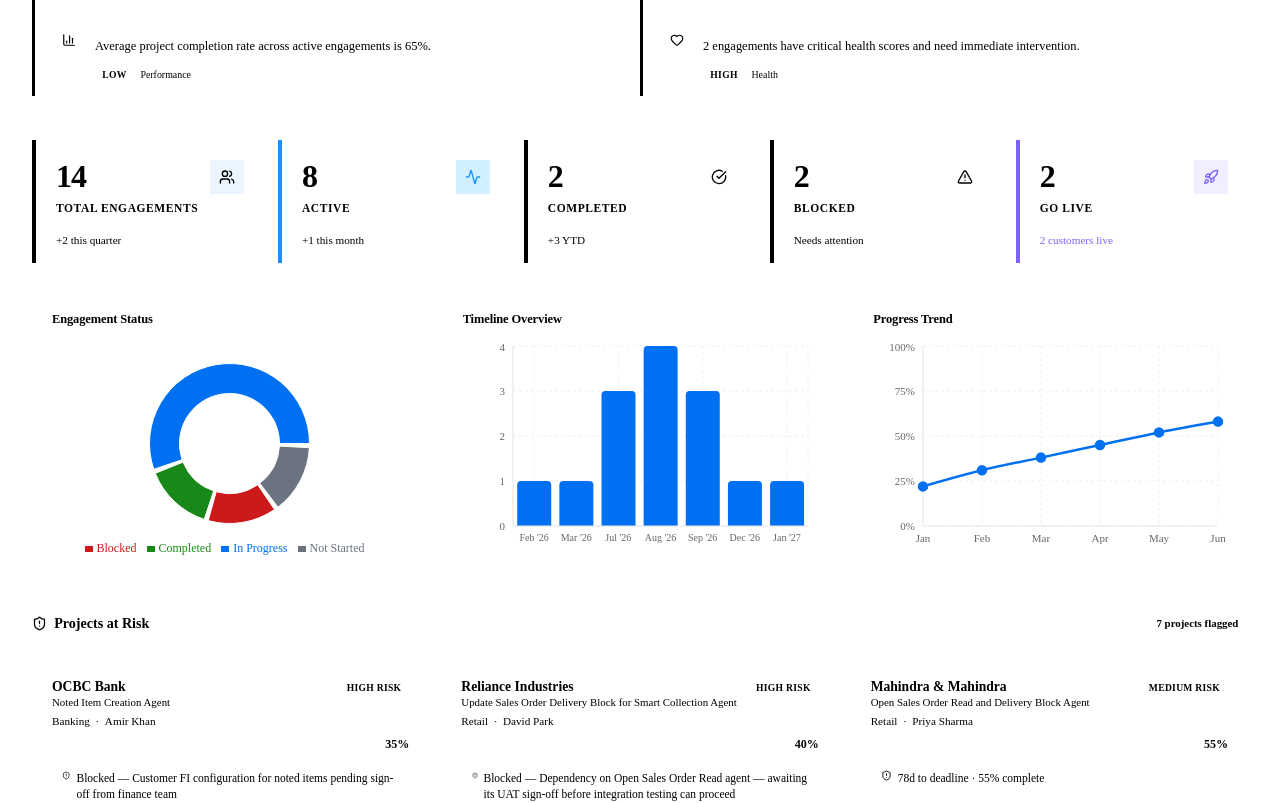
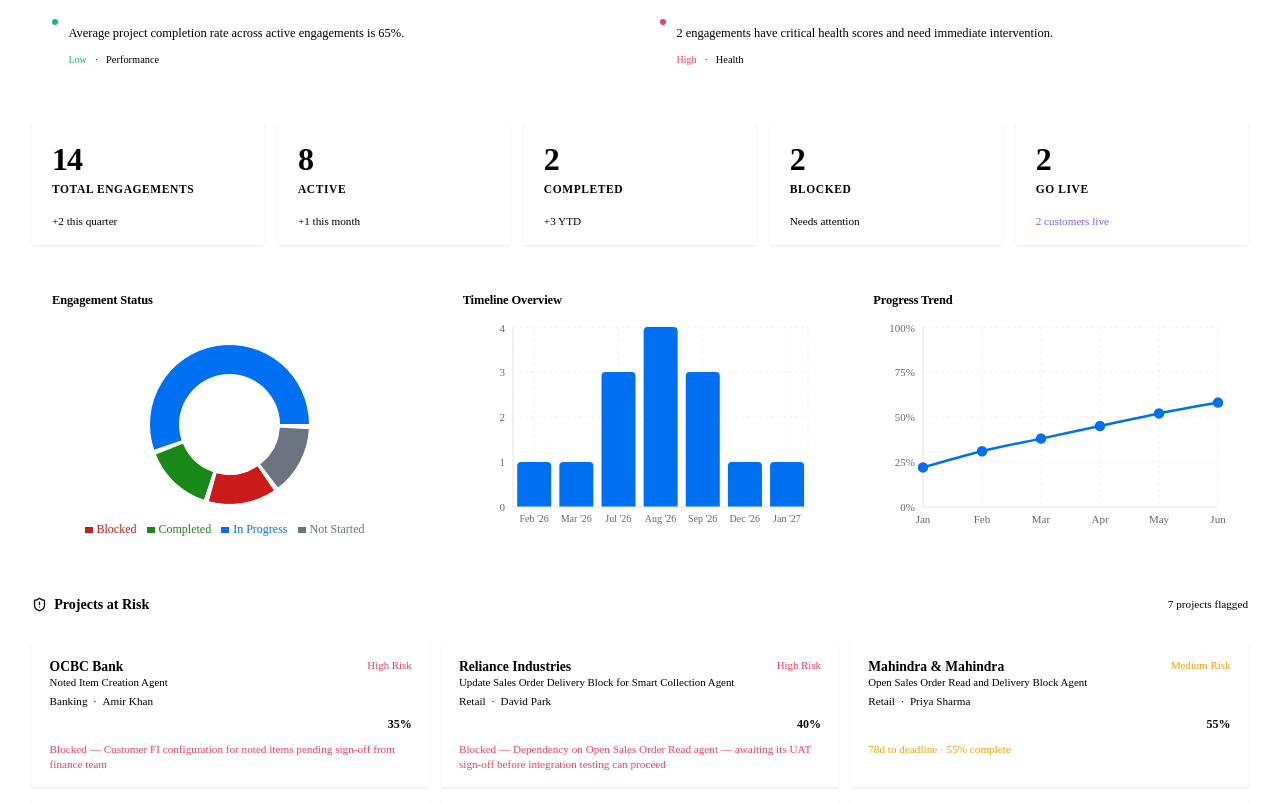
Before and after one commit to Kushal1002/RIG-Compass, a React (Vite) app: page / in a window 1280 px wide. Shown: the part 540-1343 px from the top of the page. Built offline with nearby package versions, Linux system fonts and the light colour scheme; the HTML template or start-up script is replaced by a standard one.

Commit message:
UI enhancement

```diff
--- a/src/components/AIInsightsPanel/AIInsightsPanel.jsx
+++ b/src/components/AIInsightsPanel/AIInsightsPanel.jsx
@@ -1,18 +1,6 @@
 import { useMemo } from 'react';
-import { Brain, AlertCircle, Clock, TrendingUp, Building2, BarChart3, Heart, Users, CheckCircle } from 'lucide-react';
 import { generateAIInsights } from '../../utils/aiInsightsEngine';
 import styles from './AIInsightsPanel.module.css';
-
-const iconMap = {
-  'alert-circle': AlertCircle,
-  'clock': Clock,
-  'trending-up': TrendingUp,
-  'building': Building2,
-  'bar-chart': BarChart3,
-  'heart': Heart,
-  'users': Users,
-  'check-circle': CheckCircle,
-};
 
 export default function AIInsightsPanel({ engagements }) {
   const insights = useMemo(() => generateAIInsights(engagements), [engagements]);
@@ -21,29 +9,25 @@ export default function AIInsightsPanel({ engagements }) {
     <div className={styles.insightsSection}>
       <div className={styles.insightsCard}>
         <h3 className={styles.insightsTitle}>
-          <Brain size={18} color="#5289ee" />
+          <img src="/301102_ai_white.png" alt="Joule" style={{ width: 14, height: 14, objectFit: 'contain', opacity: 0.7 }} />
           AI Insights & Observations
         </h3>
         <div className={styles.insightsList}>
-          {insights.map((insight) => {
-            const Icon = iconMap[insight.icon] || AlertCircle;
-            return (
-              <div key={insight.id} className={`${styles.insightItem} ${styles[insight.impact.toLowerCase()]}`}>
-                <div className={`${styles.insightIcon} ${styles[insight.impact.toLowerCase()]}`}>
-                  <Icon size={14} />
-                </div>
+          {insights.map((insight) => (
+            <div key={insight.id} className={styles.insightItem}>
+              <div className={`${styles.insightDot} ${styles[insight.impact.toLowerCase()]}`} />
               <div className={styles.insightContent}>
                 <p className={styles.insightText}>{insight.insight}</p>
                 <div className={styles.insightMeta}>
-                    <span className={`${styles.impactBadge} ${styles[insight.impact.toLowerCase()]}`}>
+                  <span className={`${styles.impactLabel} ${styles[insight.impact.toLowerCase()]}`}>
                     {insight.impact}
                   </span>
+                  <span style={{ color: 'var(--color-text-muted)', fontSize: '0.6rem' }}>·</span>
                   <span className={styles.categoryTag}>{insight.category}</span>
                 </div>
               </div>
             </div>
-            );
-          })}
+          ))}
         </div>
       </div>
     </div>
--- a/src/components/AIInsightsPanel/AIInsightsPanel.module.css
+++ b/src/components/AIInsightsPanel/AIInsightsPanel.module.css
@@ -11,32 +11,28 @@
 }
 
 .insightsTitle {
-  font-size: 0.78rem;
-  font-weight: 700;
+  font-size: 0.82rem;
+  font-weight: 600;
   color: var(--color-text);
   display: flex;
   align-items: center;
   gap: 0.5rem;
-  padding: 0.9rem 1.25rem;
+  padding: 0.85rem 1.25rem;
   border-bottom: 1px solid var(--color-border-light);
-  text-transform: uppercase;
-  letter-spacing: 0.05em;
 }
 
 .insightsList {
   display: grid;
   grid-template-columns: repeat(2, 1fr);
-  gap: 0;
 }
 
 .insightItem {
   display: flex;
   align-items: flex-start;
-  gap: 0.75rem;
-  padding: 0.9rem 1.25rem;
-  border-left: 3px solid transparent;
+  gap: 0.65rem;
+  padding: 0.85rem 1.25rem;
   border-bottom: 1px solid var(--color-border-light);
-  transition: background var(--transition);
+  transition: background var(--transition-fast);
 }
 
 .insightItem:nth-child(odd) {
@@ -51,24 +47,17 @@
   background: var(--color-bg);
 }
 
-.insightItem.high   { border-left-color: var(--color-danger); }
-.insightItem.medium { border-left-color: var(--color-warning); }
-.insightItem.low    { border-left-color: var(--color-success); }
-
-.insightIcon {
-  width: 28px;
-  height: 28px;
-  border-radius: var(--radius-md);
-  display: flex;
-  align-items: center;
-  justify-content: center;
+.insightDot {
+  width: 6px;
+  height: 6px;
+  border-radius: 50%;
+  margin-top: 0.45rem;
   flex-shrink: 0;
-  margin-top: 0.1rem;
 }
 
-.insightIcon.high   { background: var(--color-danger-light);  color: var(--color-danger); }
-.insightIcon.medium { background: var(--color-warning-light); color: var(--color-warning); }
-.insightIcon.low    { background: var(--color-success-light); color: var(--color-success); }
+.insightDot.high   { background: #f43f5e; }
+.insightDot.medium { background: #f59e0b; }
+.insightDot.low    { background: #10b981; }
 
 .insightContent {
   flex: 1;
@@ -84,28 +73,25 @@
 .insightMeta {
   display: flex;
   align-items: center;
-  gap: 0.4rem;
-  margin-top: 0.35rem;
+  gap: 0.5rem;
+  margin-top: 0.3rem;
 }
 
-.impactBadge {
-  font-size: 0.6rem;
-  font-weight: 700;
-  padding: 0.1rem 0.45rem;
-  border-radius: 100px;
-  text-transform: uppercase;
-  letter-spacing: 0.04em;
+.categoryTag {
+  font-size: 0.65rem;
+  color: var(--color-text-muted);
+  font-weight: 400;
 }
 
-.impactBadge.high   { background: var(--color-danger-light);  color: var(--color-danger); }
-.impactBadge.medium { background: var(--color-warning-light); color: var(--color-warning); }
-.impactBadge.low    { background: var(--color-success-light); color: var(--color-success); }
+.impactLabel {
+  font-size: 0.63rem;
+  font-weight: 500;
+  color: var(--color-text-muted);
+}
 
-.categoryTag {
-  font-size: 0.62rem;
-  color: var(--color-text-muted);
-  font-weight: 500;
-}
+.impactLabel.high   { color: #f43f5e; }
+.impactLabel.medium { color: #f59e0b; }
+.impactLabel.low    { color: #10b981; }
 
 @media (max-width: 1024px) {
   .insightsSection { padding: 0 1rem 1rem; }
--- a/src/components/KPISection/KPISection.jsx
+++ b/src/components/KPISection/KPISection.jsx
@@ -1,4 +1,3 @@
-import { Users, Activity, CheckCircle, AlertTriangle, Rocket } from 'lucide-react';
 import styles from './KPISection.module.css';
 
 export default function KPISection({ engagements }) {
@@ -9,11 +8,11 @@ export default function KPISection({ engagements }) {
   const goLive = engagements.filter(e => e.status === 'Completed' && e.progress === 100).length;
 
   const kpis = [
-    { label: 'Total Engagements', value: total,     type: 'total',     icon: Users,          trend: '+2 this quarter' },
-    { label: 'Active',            value: active,    type: 'active',    icon: Activity,       trend: '+1 this month' },
-    { label: 'Completed',         value: completed, type: 'completed', icon: CheckCircle,    trend: '+3 YTD' },
-    { label: 'Blocked',           value: blocked,   type: 'blocked',   icon: AlertTriangle,  trend: blocked > 0 ? 'Needs attention' : 'None blocked' },
-    { label: 'Go Live',           value: goLive,    type: 'golive',    icon: Rocket,         trend: `${goLive} customer${goLive !== 1 ? 's' : ''} live` },
+    { label: 'Total Engagements', value: total,     type: 'total',     trend: '+2 this quarter' },
+    { label: 'Active',            value: active,    type: 'active',    trend: '+1 this month' },
+    { label: 'Completed',         value: completed, type: 'completed', trend: '+3 YTD' },
+    { label: 'Blocked',           value: blocked,   type: 'blocked',   trend: blocked > 0 ? 'Needs attention' : 'None blocked' },
+    { label: 'Go Live',           value: goLive,    type: 'golive',    trend: `${goLive} customer${goLive !== 1 ? 's' : ''} live` },
   ];
 
   return (
@@ -22,9 +21,6 @@ export default function KPISection({ engagements }) {
         <div key={kpi.type} className={`${styles.kpiCard} ${styles[kpi.type]}`}>
           <div className={styles.kpiHeader}>
             <div className={styles.kpiValue}>{kpi.value}</div>
-            <div className={`${styles.kpiIcon} ${styles[kpi.type]}`}>
-              <kpi.icon size={16} />
-            </div>
           </div>
           <div className={styles.kpiLabel}>{kpi.label}</div>
           <div className={styles.kpiDivider} />
--- a/src/components/KPISection/KPISection.module.css
+++ b/src/components/KPISection/KPISection.module.css
@@ -11,46 +11,23 @@
   border-radius: var(--radius-lg);
   padding: 1.25rem 1.25rem 1.1rem;
   border: 1px solid var(--color-border-light);
-  border-left: 4px solid transparent;
   transition: all var(--transition);
   position: relative;
   display: flex;
   flex-direction: column;
   gap: 0.5rem;
+  box-shadow: 0 1px 3px rgba(0,0,0,0.06), 0 1px 2px rgba(0,0,0,0.04);
 }
 
 .kpiCard:hover {
-  box-shadow: var(--shadow-md);
+  box-shadow: 0 4px 12px rgba(0,0,0,0.09), 0 1px 3px rgba(0,0,0,0.06);
   transform: translateY(-2px);
 }
-
-.kpiCard.total  { border-left-color: var(--color-primary); }
-.kpiCard.active { border-left-color: #1B90FF; }
-.kpiCard.completed { border-left-color: var(--color-success); }
-.kpiCard.blocked   { border-left-color: var(--color-danger); }
-.kpiCard.golive    { border-left-color: #7B61FF; }
 
 .kpiHeader {
   display: flex;
   align-items: flex-start;
-  justify-content: space-between;
 }
-
-.kpiIcon {
-  width: 34px;
-  height: 34px;
-  border-radius: var(--radius-md);
-  display: flex;
-  align-items: center;
-  justify-content: center;
-  flex-shrink: 0;
-}
-
-.kpiIcon.total     { background: #EBF5FF; color: var(--color-primary); }
-.kpiIcon.active    { background: #D1EFFF; color: #1B90FF; }
-.kpiIcon.completed { background: var(--color-success-light); color: var(--color-success); }
-.kpiIcon.blocked   { background: var(--color-danger-light); color: var(--color-danger); }
-.kpiIcon.golive    { background: #F0EEFF; color: #7B61FF; }
 
 .kpiValue {
   font-size: 2rem;
--- a/src/pages/Dashboard/Dashboard.jsx
+++ b/src/pages/Dashboard/Dashboard.jsx
@@ -134,7 +134,6 @@ export default function Dashboard({ engagements, isRegional }) {
                     <ProgressBar progress={eng.progress} status={eng.status} />
                   </div>
                   <div className={`${styles.atRiskFooter} ${styles[eng.risk.toLowerCase()]}`}>
-                    <ShieldAlert size={11} />
                     {eng.status === 'Blocked'
                       ? `Blocked — ${eng.blockers || 'requires escalation'}`
                       : eng.daysToEnd < 0
--- a/src/pages/Dashboard/Dashboard.module.css
+++ b/src/pages/Dashboard/Dashboard.module.css
@@ -107,48 +107,32 @@
 
 .atRiskCard {
   background: var(--color-surface);
-  border-radius: var(--radius-xl);
-  padding: 1.1rem 1.25rem;
-  box-shadow: var(--shadow-xs);
+  border-radius: var(--radius-lg);
+  padding: 1rem 1.1rem 0.9rem;
   border: 1px solid var(--color-border-light);
-  transition: transform var(--transition), box-shadow var(--transition);
-}
-
-.atRiskCard.riskHigh {
-  border-left: 3px solid var(--color-danger);
-}
-
-.atRiskCard.riskMedium {
-  border-left: 3px solid var(--color-warning);
+  box-shadow: 0 1px 3px rgba(0,0,0,0.06), 0 1px 2px rgba(0,0,0,0.04);
+  transition: box-shadow var(--transition);
 }
 
 .atRiskCard:hover {
-  transform: translateY(-2px);
-  box-shadow: var(--shadow-md);
+  box-shadow: 0 4px 12px rgba(0,0,0,0.09), 0 1px 3px rgba(0,0,0,0.06);
 }
 
 .atRiskCount {
-  font-size: 0.68rem;
-  font-weight: 600;
-  color: var(--color-warning);
-  background: var(--color-warning-light);
-  padding: 0.2rem 0.6rem;
-  border-radius: 100px;
+  font-size: 0.7rem;
+  font-weight: 500;
+  color: var(--color-text-muted);
 }
 
 .atRiskFooter {
-  display: flex;
-  align-items: flex-start;
-  gap: 0.35rem;
-  font-size: 0.72rem;
-  padding: 0.5rem 0.65rem;
-  border-radius: var(--radius-sm);
+  font-size: 0.7rem;
+  color: var(--color-text-muted);
+  margin-top: 0.5rem;
   line-height: 1.4;
 }
 
-.atRiskFooter.high   { color: var(--color-danger);  background: var(--color-danger-light); }
-.atRiskFooter.medium { color: var(--color-warning); background: var(--color-warning-light); }
-.atRiskFooter.low    { color: var(--color-success); background: var(--color-success-light); }
+.atRiskFooter.high   { color: #f43f5e; }
+.atRiskFooter.medium { color: #f59e0b; }
 
 /* Critical Engagements Section */
 .criticalSection {
@@ -223,30 +207,15 @@
 }
 
 .riskBadge {
-  font-size: 0.6rem;
-  font-weight: 700;
-  padding: 0.15rem 0.5rem;
-  border-radius: 100px;
-  text-transform: uppercase;
-  letter-spacing: 0.03em;
+  font-size: 0.68rem;
+  font-weight: 500;
   flex-shrink: 0;
   margin-top: 0.15rem;
 }
 
-.riskBadge.high {
-  background: var(--color-danger-light);
-  color: var(--color-danger);
-}
-
-.riskBadge.medium {
-  background: var(--color-warning-light);
-  color: var(--color-warning);
-}
-
-.riskBadge.low {
-  background: var(--color-success-light);
-  color: var(--color-success);
-}
+.riskBadge.high   { color: #f43f5e; }
+.riskBadge.medium { color: #f59e0b; }
+.riskBadge.low    { color: #10b981; }
 
 .criticalMeta {
   font-size: 0.7rem;
```
Lines whose indentation alone changed are shown as unchanged.
